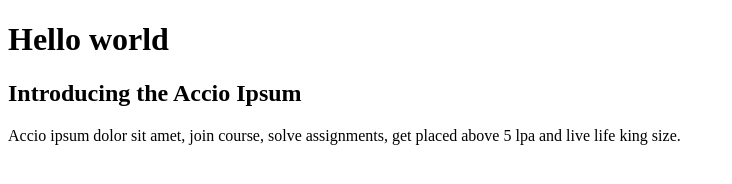
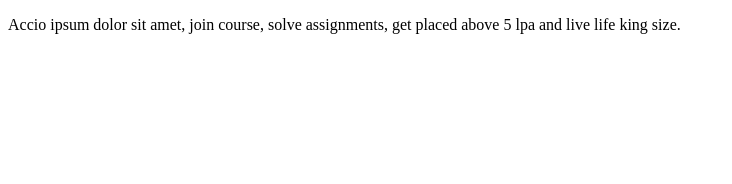
Before and after one commit to acciojob/fill-in-the-blanks-with-placeholder-text-Rajatkumar782, a website: page main.html in a window 1280 px wide. Shown: the whole page, without its empty margins (0-732 px from the left). Drawn offline with Linux system fonts and the light colour scheme.

Commit message:
created a submission

```diff
--- a/main.html
+++ b/main.html
@@ -7,8 +7,7 @@
 </head>
 
 <body>
-<h1>Hello world</h1>
-<h2>Introducing the Accio Ipsum</h2
+
 <p>
 	Accio ipsum dolor sit amet, join course, solve assignments, get placed above 5 lpa and live life king size.
 </p>
```
